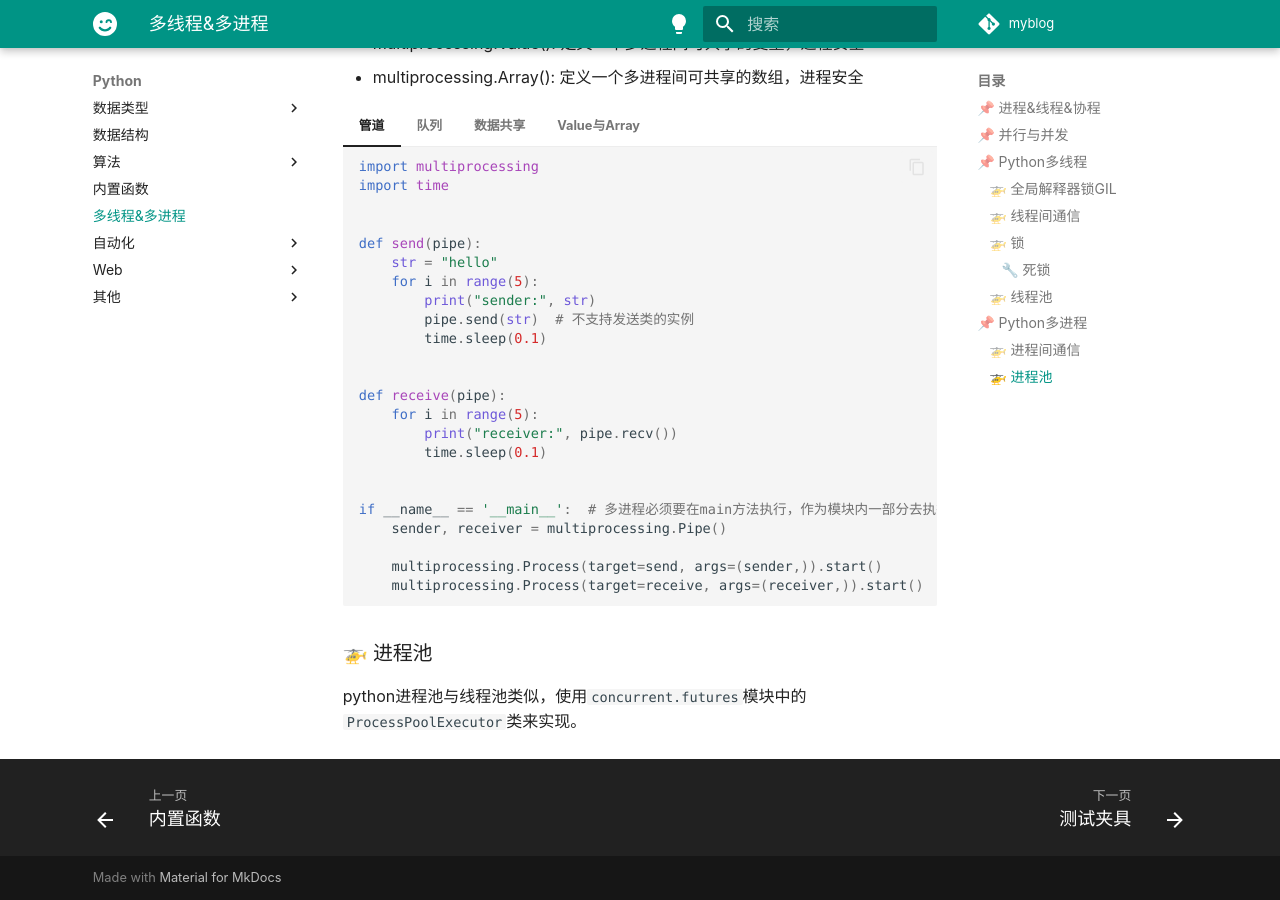
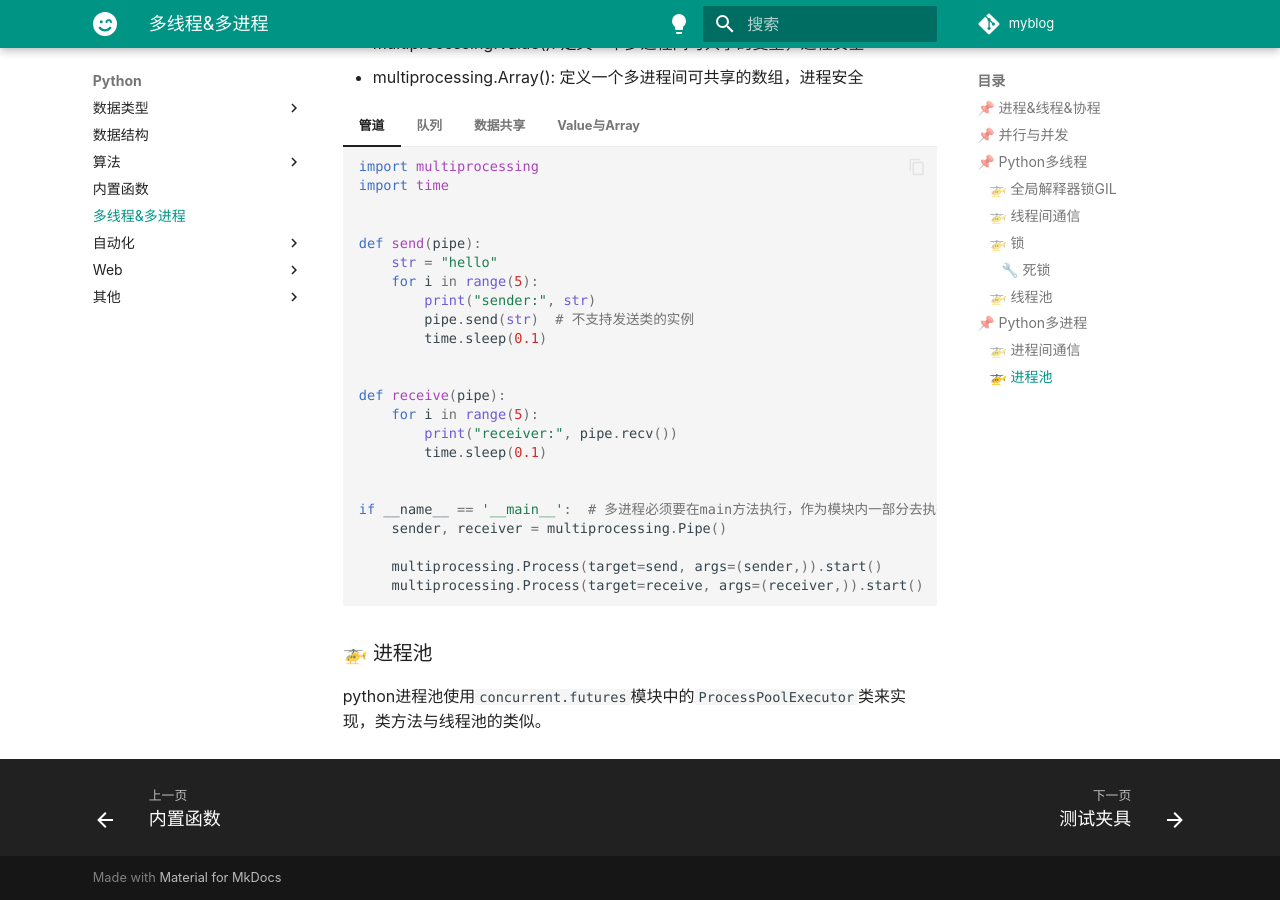
Before and after one commit to Jork-S-B/Jork-S-B.github.io, an MkDocs documentation site: the page built from docs/python/thread.md, in a window 1280 px wide and 900 px high, scrolled down 5236 px. Built offline with MkDocs 1.6.1 and Material for MkDocs 9.7.7, drawn with Linux system fonts in a browser that asks for light colours; comment, search, counter and statistics services are not loaded.

Commit message:
补充描述

```diff
--- a/docs/python/thread.md
+++ b/docs/python/thread.md
@@ -352,4 +352,4 @@ print(p.stdout.readlines())
 
 ### 🚁 进程池
 
-python进程池与线程池类似，使用`concurrent.futures`模块中的`ProcessPoolExecutor`类来实现。
+python进程池使用`concurrent.futures`模块中的`ProcessPoolExecutor`类来实现，类方法与线程池的类似。
```
